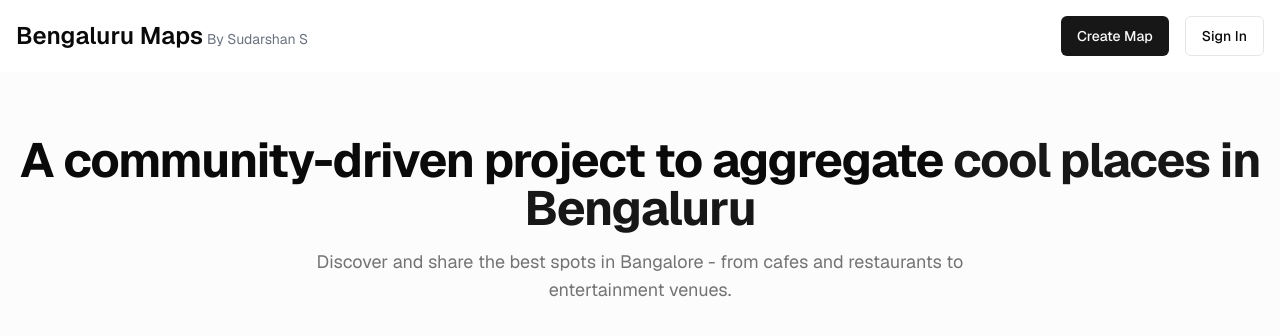
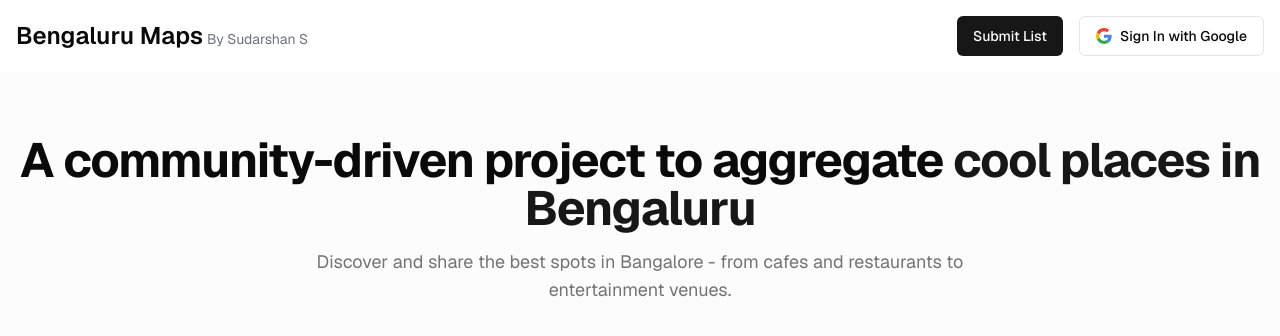
Before and after one commit to SuperMonstor/bengaluru_maps_prod, a Next.js app: page / in a window 1280 px wide. Shown: the top 336 px of the page. Built offline with nearby package versions, Linux system fonts and the light colour scheme; no server answers; the database is empty.

Commit message:
moved google sign in to the header

```diff
--- /dev/null
+++ b/app/components/GoogleSignInButton.tsx
@@ -0,0 +1,49 @@
+"use client"
+
+import { Button } from "@/components/ui/button"
+import Image from "next/image"
+import googleLogo from "@/public/google.svg"
+import { signInWithGoogle } from "@/lib/utils/auth"
+import { useToast } from "@/hooks/use-toast"
+
+export default function GoogleSignInButton() {
+	const { toast } = useToast()
+
+	const handleGoogleSignIn = async () => {
+		try {
+			const { error } = await signInWithGoogle()
+
+			if (error) {
+				toast({
+					variant: "destructive",
+					title: "Error",
+					description: error.message,
+				})
+				console.error("Failed to sign in with Google:", error)
+			}
+		} catch (error) {
+			toast({
+				variant: "destructive",
+				title: "Error",
+				description: error instanceof Error ? error.message : String(error),
+			})
+			console.error("Failed to sign in with Google:", error)
+		}
+	}
+
+	return (
+		<Button
+			variant="outline"
+			onClick={handleGoogleSignIn}
+			className="flex items-center gap-2"
+		>
+			<Image
+				src={googleLogo}
+				alt="Google logo"
+				className="w-4 h-4"
+			/>
+			<span className="hidden sm:inline">Sign In with Google</span>
+			<span className="sm:hidden">Sign In</span>
+		</Button>
+	)
+}
--- /dev/null
+++ b/app/components/Header.tsx
@@ -0,0 +1,101 @@
+"use client"
+
+import { Button } from "@/components/ui/button"
+import {
+	DropdownMenu,
+	DropdownMenuContent,
+	DropdownMenuItem,
+	DropdownMenuTrigger,
+} from "@/components/ui/dropdown-menu"
+import Link from "next/link"
+import { useContext } from "react"
+import { Avatar, AvatarImage, AvatarFallback } from "@/components/ui/avatar"
+import { AuthContext } from "@/lib/context/AuthContext"
+import GoogleSignInButton from "./GoogleSignInButton"
+
+function useAuth() {
+	const context = useContext(AuthContext)
+	if (context === undefined) {
+		throw new Error("useAuth must be used within an AuthProvider")
+	}
+	return context
+}
+
+export default function Header() {
+	const { user, isLoading, signOut } = useAuth()
+
+	const handleSignOut = async () => {
+		await signOut()
+	}
+
+	return (
+		<header className="sticky top-0 z-50 w-full border-b bg-background/95 backdrop-blur supports-[backdrop-filter]:bg-background/60">
+			<div className="container flex h-14 items-center justify-between px-4">
+				<div className="flex items-baseline gap-1 md:gap-2">
+					<Link
+						href="/"
+						className="text-base md:text-xl font-semibold hover:opacity-80 transition-opacity"
+					>
+						Bengaluru Maps
+					</Link>
+					<Link
+						href="https://x.com/realsdarshansk"
+						target="_blank"
+						className="hidden sm:inline-block text-xs md:text-sm text-muted-foreground hover:underline"
+					>
+						By Sudarshan S
+					</Link>
+				</div>
+
+				<div className="flex items-center gap-2 md:gap-4">
+					<Button
+						variant="default"
+						className="hidden sm:inline-flex"
+					>
+						Submit List
+					</Button>
+					{isLoading ? (
+						<div className="h-8 w-8 md:h-9 md:w-9 animate-pulse bg-gray-300 rounded-full" />
+					) : user ? (
+						<DropdownMenu>
+							<DropdownMenuTrigger asChild>
+								<Button
+									variant="ghost"
+									className="relative h-8 w-8 md:h-9 md:w-9 rounded-full p-0"
+								>
+									<Avatar className="h-8 w-8 md:h-9 md:w-9">
+										<AvatarImage
+											src={
+												user.picture_url ??
+												"https://api.dicebear.com/7.x/avataaars/svg"
+											}
+										/>
+										<AvatarFallback>
+											{user.email?.charAt(0).toUpperCase()}
+										</AvatarFallback>
+									</Avatar>
+								</Button>
+							</DropdownMenuTrigger>
+							<DropdownMenuContent
+								align="end"
+								className="w-56 bg-white shadow-md rounded-md"
+							>
+								<DropdownMenuItem className="px-3 py-2 text-sm border-b cursor-default select-none font-semibold text-gray-700 bg-gray-100">
+									{user.first_name + " " + user.last_name}
+								</DropdownMenuItem>
+								<DropdownMenuItem
+									onClick={handleSignOut}
+									className="px-3 py-2 text-sm text-red-600 hover:bg-red-100 cursor-pointer transition"
+								>
+									Sign Out
+								</DropdownMenuItem>
+							</DropdownMenuContent>
+						</DropdownMenu>
+					) : (
+						<GoogleSignInButton />
+					)}
+				</div>
+			</div>
+		</header>
+	)
+}
--- a/components/Header.tsx
+++ b/components/Header.tsx
@@ -1,31 +1,32 @@
-"use client";
+"use client"
 
-import { Button } from "@/components/ui/button";
+import { Button } from "@/components/ui/button"
 import {
 	DropdownMenu,
 	DropdownMenuContent,
 	DropdownMenuItem,
 	DropdownMenuTrigger,
-} from "@/components/ui/dropdown-menu";
-import Link from "next/link";
-import { useContext } from "react";
-import { Avatar, AvatarImage, AvatarFallback } from "@/components/ui/avatar";
-import { AuthContext } from "@/lib/context/AuthContext";
+} from "@/components/ui/dropdown-menu"
+import Link from "next/link"
+import { useContext } from "react"
+import { Avatar, AvatarImage, AvatarFallback } from "@/components/ui/avatar"
+import { AuthContext } from "@/lib/context/AuthContext"
+import GoogleSignInButton from "@/app/components/GoogleSignInButton"
 
 function useAuth() {
-  const context = useContext(AuthContext);
+	const context = useContext(AuthContext)
 	if (context === undefined) {
-    throw new Error("useAuth must be used within an AuthProvider");
+		throw new Error("useAuth must be used within an AuthProvider")
 	}
-  return context;
+	return context
 }
 
 export default function Header() {
-  const { user, isLoading, signOut } = useAuth();
+	const { user, isLoading, signOut } = useAuth()
 
 	const handleSignOut = async () => {
-    await signOut();
-  };
+		await signOut()
+	}
 
 	return (
 		<div className="flex justify-between items-center p-4">
@@ -46,11 +47,8 @@ export default function Header() {
 			</div>
 
 			<div className="flex items-center gap-4">
-        <Link href="/create-map">
-          <Button variant="default">Create Map</Button>
-        </Link>
+				<Button variant="default">Submit List</Button>
 				{isLoading ? (
-          // Placeholder while checking authentication state
 					<div className="h-10 w-10 animate-pulse bg-gray-300 rounded-full" />
 				) : user ? (
 					<DropdownMenu>
@@ -88,11 +86,9 @@ export default function Header() {
 						</DropdownMenuContent>
 					</DropdownMenu>
 				) : (
-          <Link href="/login">
-            <Button variant="outline">Sign In</Button>
-          </Link>
+					<GoogleSignInButton />
 				)}
 			</div>
 		</div>
-  );
+	)
 }
```
Lines whose indentation alone changed are shown as unchanged.
